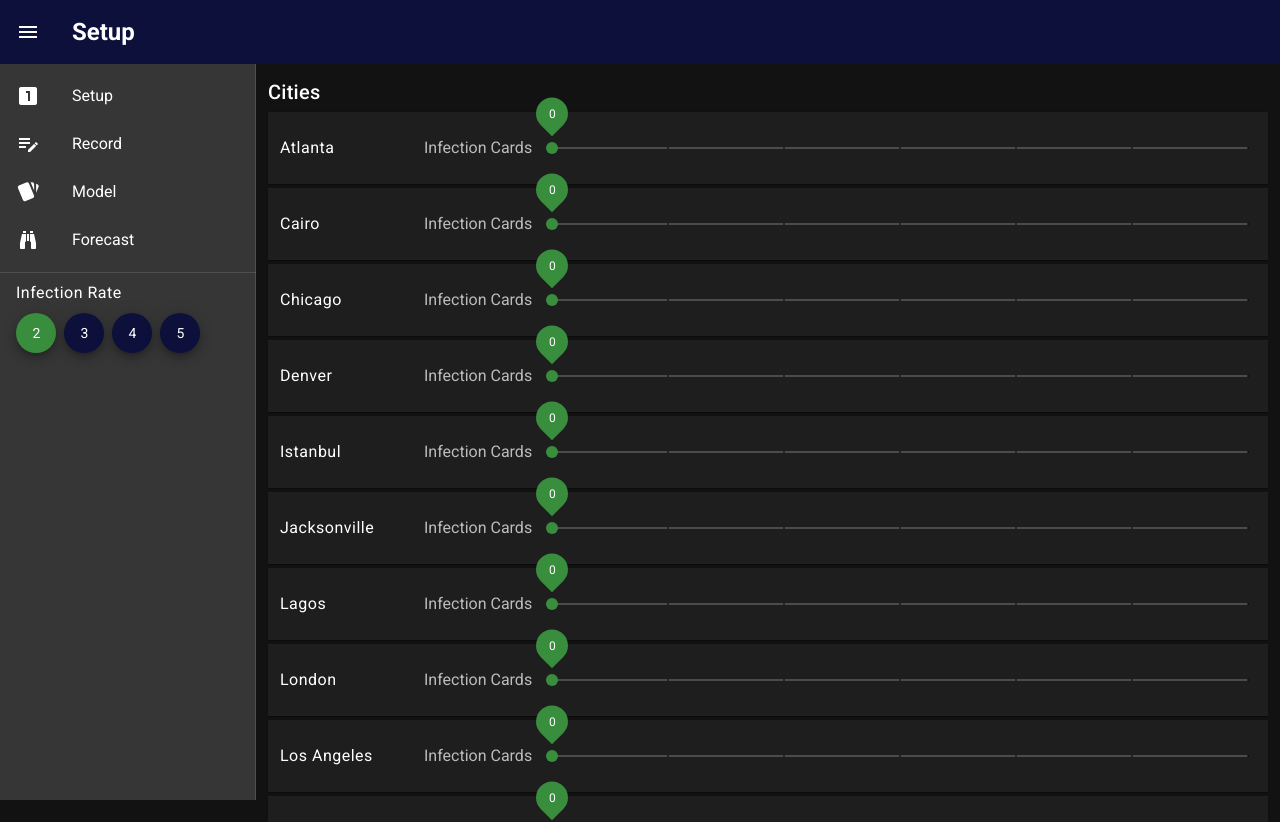
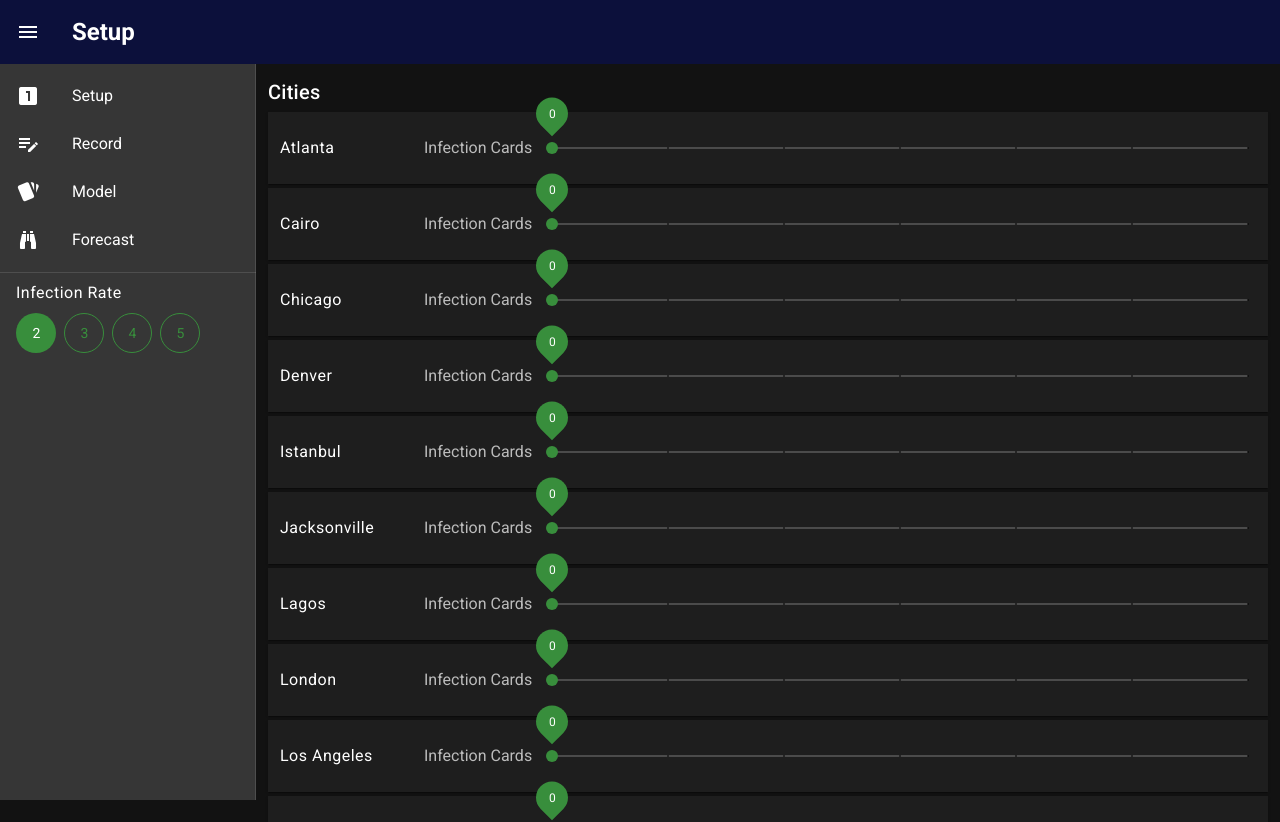
Before and after one commit to nxtman123/pandemic-infection-tracker, a Vue app: page / in a window 1280 px wide. Shown: the top 822 px of the page. Built offline with nearby package versions, Linux system fonts and the light colour scheme.

Commit message:
Style infection rate controls

```diff
--- a/src/components/InfectionRateControl.vue
+++ b/src/components/InfectionRateControl.vue
@@ -4,36 +4,44 @@
     <div class="d-flex align-baseline">
       <v-btn
         class="mr-2 body-2"
+        color="secondary"
         fab
         small
-        :color="infectionRate === 2 ? 'secondary' : 'primary'"
+        :outlined="infectionRate !== 2"
+        :depressed="infectionRate === 2"
         @click="() => { this.$store.commit('setInfectionRate', 2)}"
       >
         2
       </v-btn>
       <v-btn
         class="mr-2 body-2"
+        color="secondary"
         fab
         small
-        :color="infectionRate === 3 ? 'secondary' : 'primary'"
+        :outlined="infectionRate !== 3"
+        :depressed="infectionRate === 3"
         @click="() => { this.$store.commit('setInfectionRate', 3)}"
       >
         3
       </v-btn>
       <v-btn
         class="mr-2 body-2"
+        color="secondary"
         fab
         small
-        :color="infectionRate === 4 ? 'secondary' : 'primary'"
+        :outlined="infectionRate !== 4"
+        :depressed="infectionRate === 4"
         @click="() => { this.$store.commit('setInfectionRate', 4)}"
       >
         4
       </v-btn>
       <v-btn
         class="mr-2 body-2"
+        color="secondary"
         fab
         small
-        :color="infectionRate === 5 ? 'secondary' : 'primary'"
+        :outlined="infectionRate !== 5"
+        :depressed="infectionRate === 5"
         @click="() => { this.$store.commit('setInfectionRate', 5)}"
       >
         5
```
